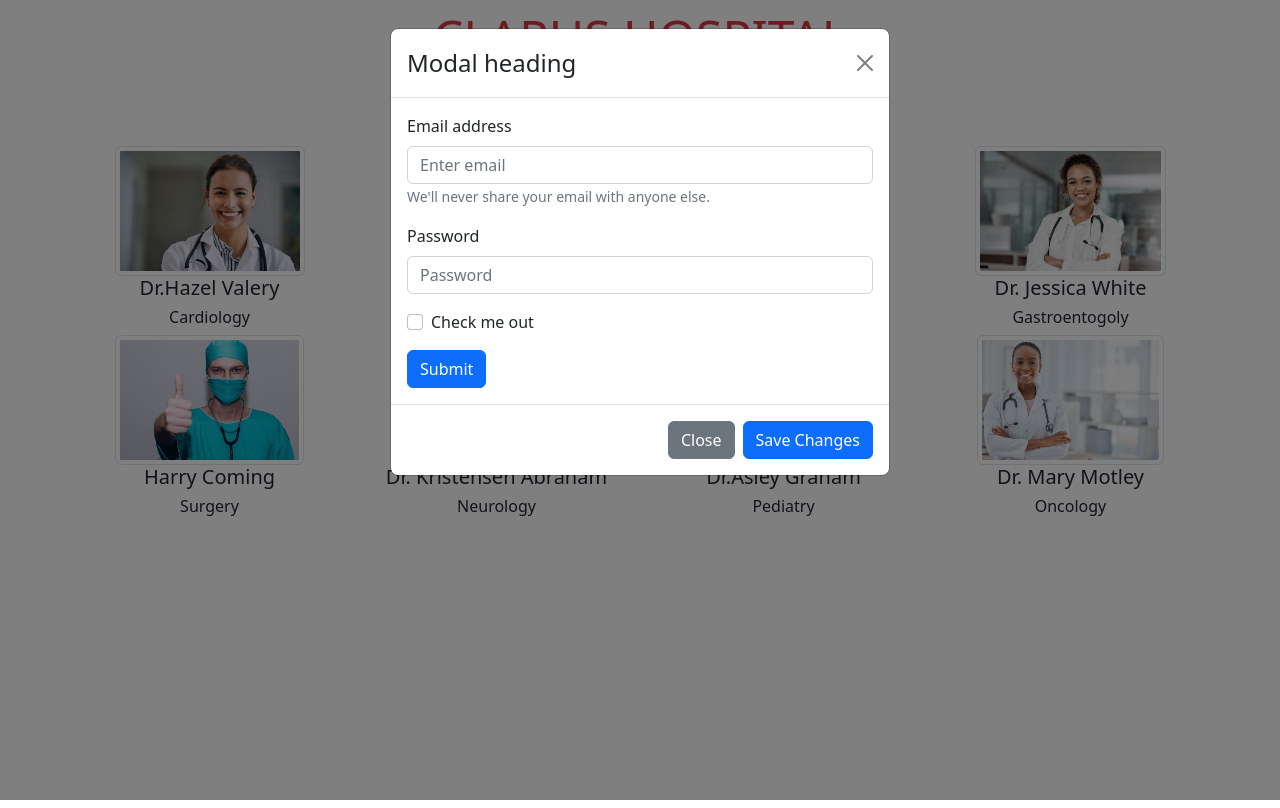
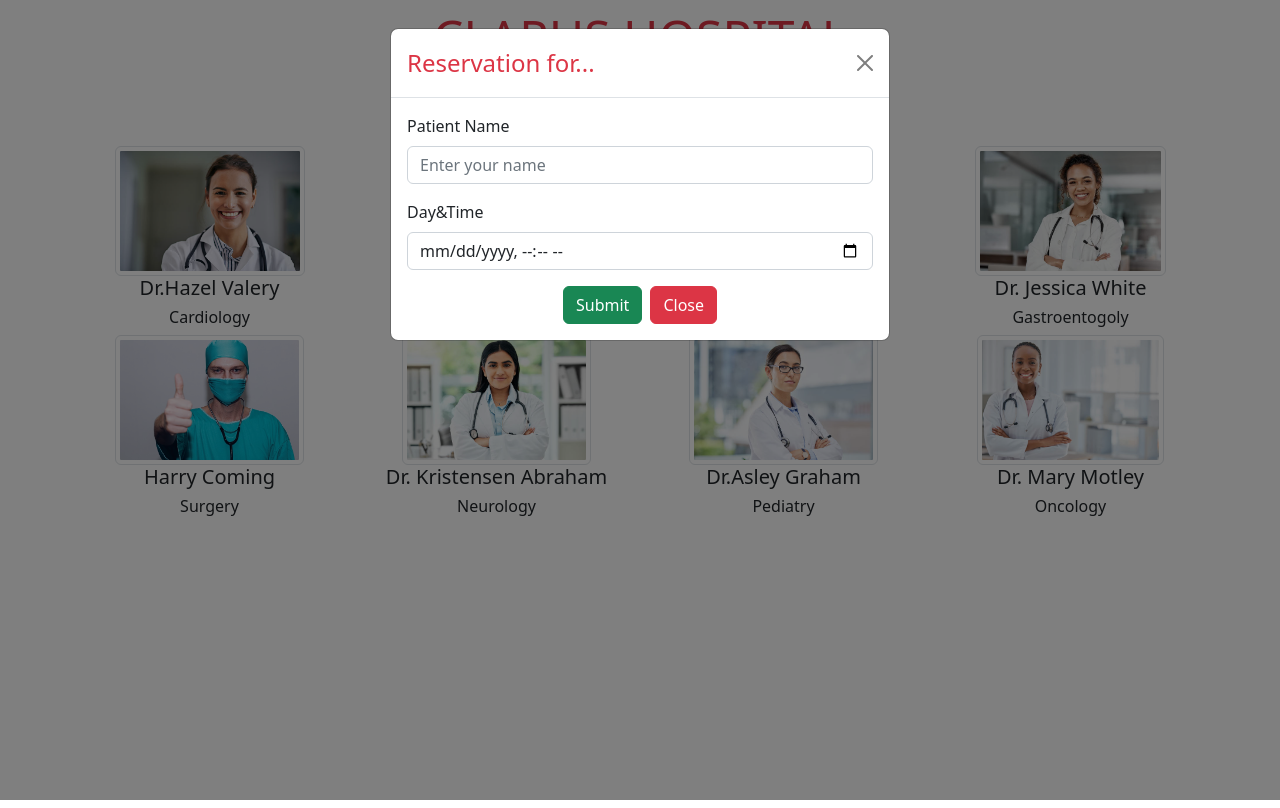
Before and after one commit to achieve-software/r16appoinment-project, a React (Create React App) app: page / in a window 1280 px wide. Both pictures are taken after a click on the picture 209 px from the left and 210 px from the top of the page. Built offline with nearby package versions, Linux system fonts and the light colour scheme.

Commit message:
button-color

```diff
--- a/src/components/AddModal.jsx
+++ b/src/components/AddModal.jsx
@@ -4,36 +4,33 @@
     <>
       <Modal show={show} onHide={handleClose}>
         <Modal.Header closeButton>
-          <Modal.Title>Modal heading</Modal.Title>
+          <Modal.Title className='text-danger'>Reservation for...</Modal.Title>
         </Modal.Header>
         <Modal.Body>
         <Form>
-      <Form.Group className="mb-3" controlId="formBasicEmail">
-        <Form.Label>Email address</Form.Label>
-        <Form.Control type="email" placeholder="Enter email" />
-        <Form.Text className="text-muted">
-          We'll never share your email with anyone else.
-        </Form.Text>
-      </Form.Group>      <Form.Group className="mb-3" controlId="formBasicPassword">
-        <Form.Label>Password</Form.Label>
-        <Form.Control type="password" placeholder="Password" />
+      <Form.Group className="mb-3" controlId="name">
+        <Form.Label>Patient Name</Form.Label>
+        <Form.Control type="text" placeholder="Enter your name" />
+
       </Form.Group>
-      <Form.Group className="mb-3" controlId="formBasicCheckbox">
-        <Form.Check type="checkbox" label="Check me out" />
+         <Form.Group className="mb-3" controlId="datetime">
+        <Form.Label>Day&Time</Form.Label>
+        <Form.Control type="datetime-local"  />
       </Form.Group>
-      <Button variant="primary" type="submit">
+
+
+      <div className='text-center'>
+      <Button variant="success" type="submit" className='me-2'>
         Submit
       </Button>
+      <Button variant="danger" onClick={handleClose}>
+            Close
+          </Button>
+      </div>
+
     </Form>
         </Modal.Body>
-        <Modal.Footer>
-          <Button variant="secondary" onClick={handleClose}>
-            Close
-          </Button>
-          <Button variant="primary" onClick={handleClose}>
-            Save Changes
-          </Button>
-        </Modal.Footer>
+
       </Modal>
     </>
   );
```
